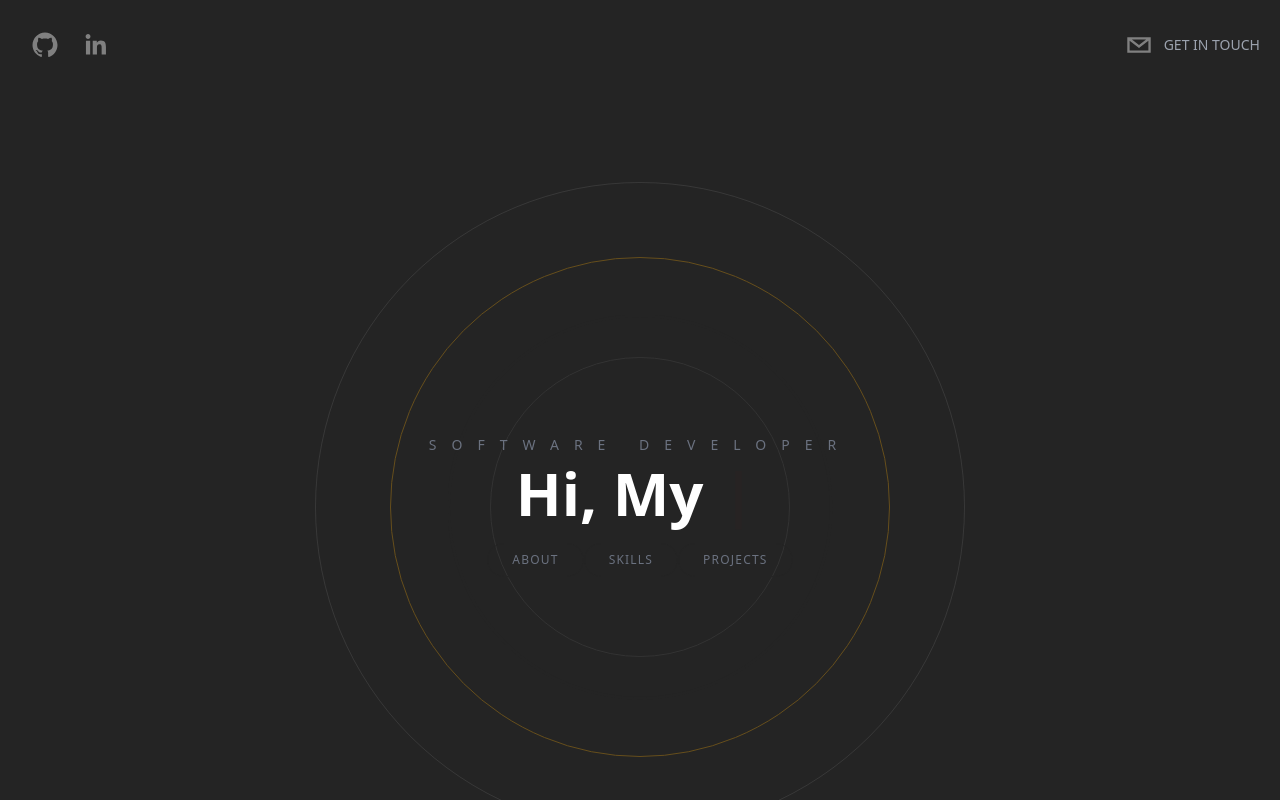
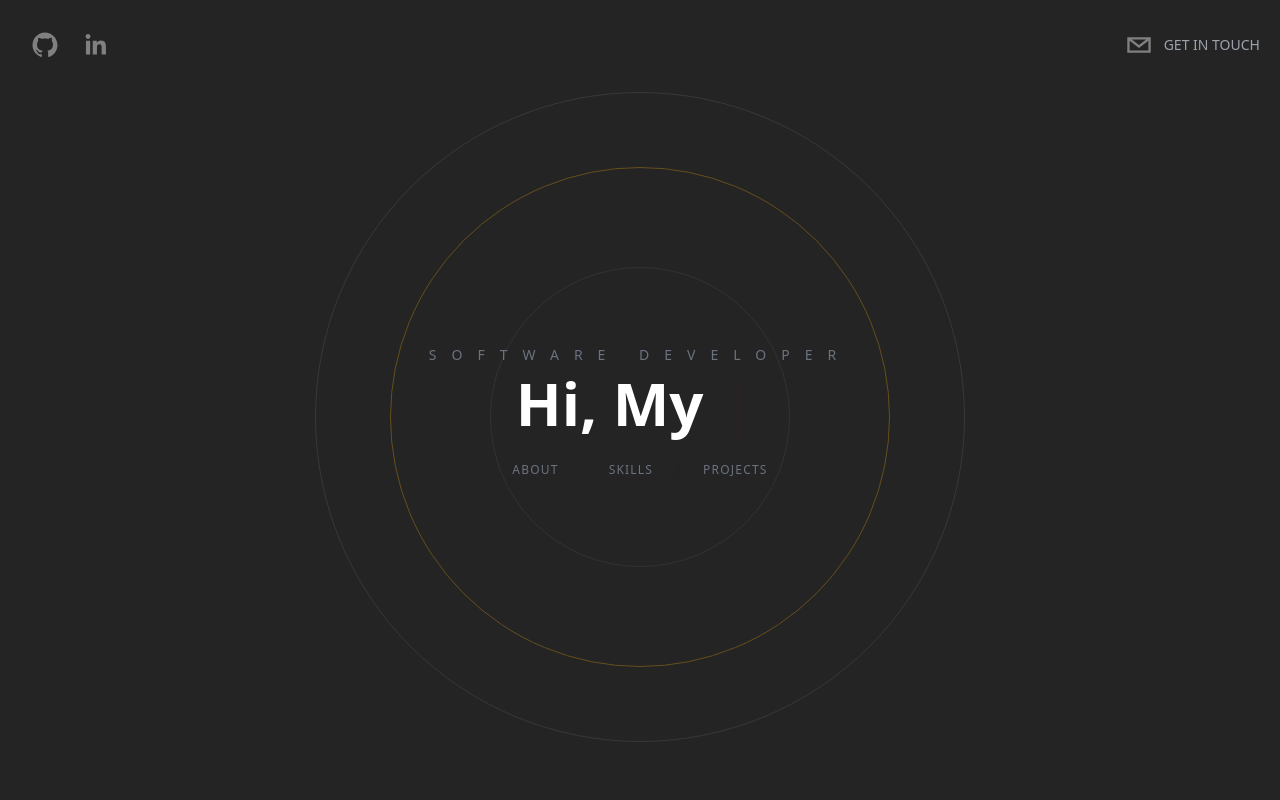
Before and after one commit to Alexander-PE/portfolio, a Next.js app: page / in a window 1280 px wide. Built offline with nearby package versions, Linux system fonts and the light colour scheme.

Commit message:
Update: index

```diff
--- a/pages/index.tsx
+++ b/pages/index.tsx
@@ -4,7 +4,7 @@ import { Hero } from '../components/Hero'
 
 export default function Home() {
   return (
-    <div className='bg-[rgb(36,36,36)] text-white h-screen overflow-x-hidden'>
+    <div className='bg-[rgb(36,36,36)] text-white h-screen overflow-x-hidden snap-y snap-mandatory overflow-y-scroll z-0'>
       <Head>
         <title>Alexander's Portfolio</title>
         <meta name="viewport" content="width=device-width, initial-scale=1" />
@@ -15,7 +15,6 @@ export default function Home() {
       <Hero />
 
 
-
     </div>
   )
 }
```
